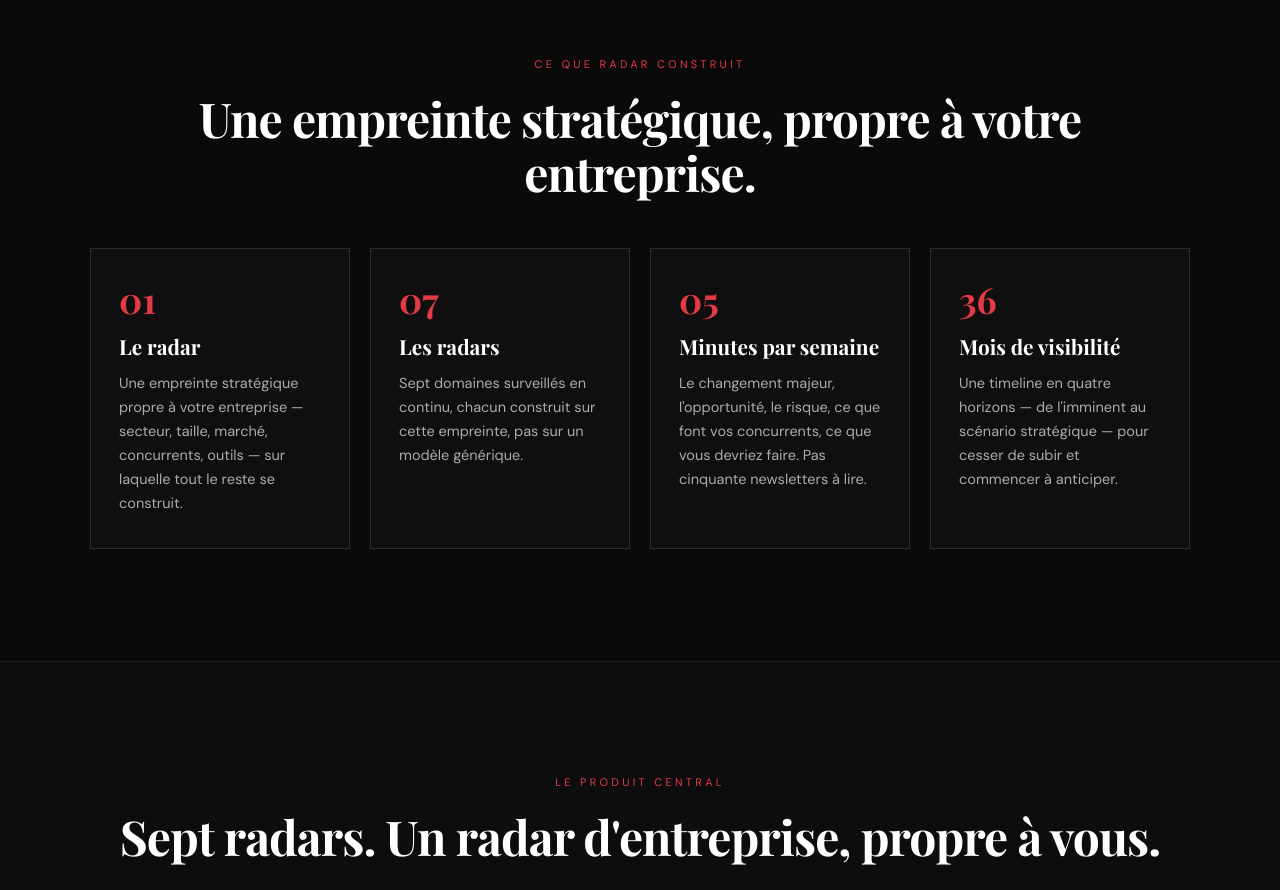
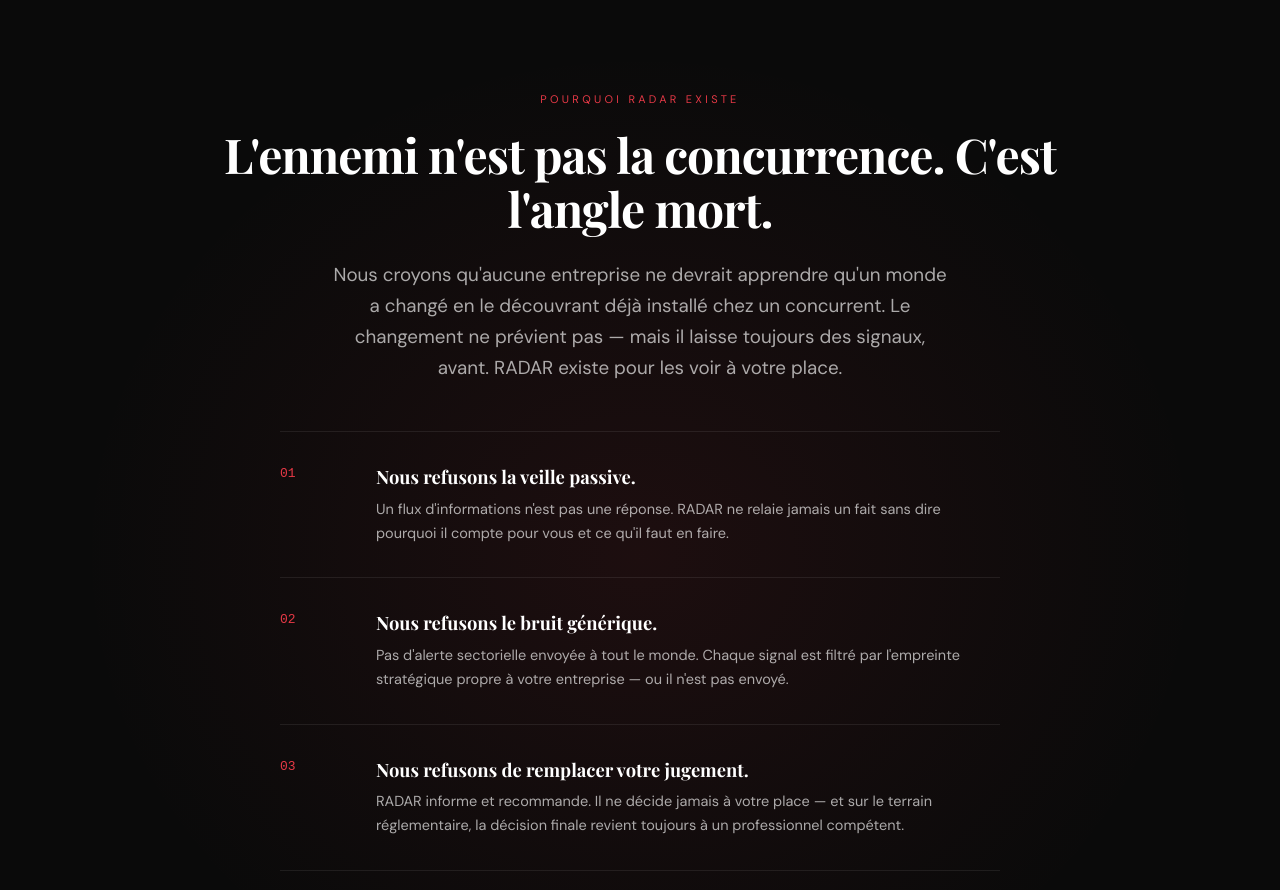
Before and after one commit to hamzaaoudin-commits/RADAR, a Next.js app: page / in a window 1280 px wide. Shown: the part 1860-2750 px from the top of the page. Built offline with nearby package versions, Linux system fonts and the light colour scheme; a web font is replaced by a local one.

Commit message:
Add files via upload

```diff
--- a/app/page.tsx
+++ b/app/page.tsx
@@ -1,6 +1,7 @@
 import { NavBar } from "@/components/navbar"
 import { HeroSection } from "@/components/hero-section"
 import { ProblemSection } from "@/components/problem-section"
+import { ManifestoSection } from "@/components/manifesto-section"
 import { ContentsSection } from "@/components/contents-section"
 import { SevenRadars } from "@/components/seven-radars"
 import { PipelineGrid } from "@/components/pipeline-grid"
@@ -19,6 +20,7 @@ export default function Home() {
       <NavBar />
       <HeroSection />
       <ProblemSection />
+      <ManifestoSection />
       <ContentsSection />
       <SevenRadars />
       <PipelineGrid />
--- a/components/footer.tsx
+++ b/components/footer.tsx
@@ -39,7 +39,7 @@ export function Footer() {
               <span className="text-gradient">RADAR</span>.
             </Link>
             <p className="mb-5 max-w-[240px] text-[13px] leading-relaxed text-chalk-55">
-              L&apos;intelligence qui empêche votre entreprise de devenir obsolète. Détectez les changements, comprenez leur impact, agissez avant les autres.
+              L&apos;intelligence qui empêche votre entreprise de devenir obsolète. Notre seul ennemi : l&apos;angle mort.
             </p>
             <div className="text-[11px] uppercase tracking-[0.1em] text-chalk-40">Paris · France</div>
           </div>
--- a/components/hero-section.tsx
+++ b/components/hero-section.tsx
@@ -13,8 +13,12 @@ export function HeroSection() {
           <span className="text-gradient">Détectez.</span>
         </h1>
 
-        <p className="lede mx-auto mb-9 max-w-[640px]">
+        <p className="lede mx-auto mb-4 max-w-[640px]">
           RADAR surveille en continu l&apos;IA, la réglementation, vos concurrents et votre marché — et transforme cette masse d&apos;informations en une seule question résolue chaque semaine : qu&apos;est-ce qui a changé, et que devez-vous faire maintenant.
+        </p>
+
+        <p className="mx-auto mb-9 max-w-[640px] font-sans text-[13px] uppercase tracking-[0.14em] text-brand/80">
+          Notre seul ennemi : l&apos;angle mort.
         </p>
 
         <div className="flex flex-wrap justify-center gap-3.5">
--- /dev/null
+++ b/components/manifesto-section.tsx
@@ -0,0 +1,54 @@
+const REFUSALS = [
+  {
+    title: "Nous refusons la veille passive.",
+    body: "Un flux d'informations n'est pas une réponse. RADAR ne relaie jamais un fait sans dire pourquoi il compte pour vous et ce qu'il faut en faire.",
+  },
+  {
+    title: "Nous refusons le bruit générique.",
+    body: "Pas d'alerte sectorielle envoyée à tout le monde. Chaque signal est filtré par l'empreinte stratégique propre à votre entreprise — ou il n'est pas envoyé.",
+  },
+  {
+    title: "Nous refusons de remplacer votre jugement.",
+    body: "RADAR informe et recommande. Il ne décide jamais à votre place — et sur le terrain réglementaire, la décision finale revient toujours à un professionnel compétent.",
+  },
+  {
+    title: "Nous refusons l'angle mort.",
+    body: "Une entreprise ne devrait jamais découvrir une révolution une fois qu'elle est déjà devenue son problème. C'est la seule raison d'être de RADAR.",
+  },
+]
+
+export function ManifestoSection() {
+  return (
+    <section id="manifeste" className="section relative overflow-hidden bg-ink">
+      <div className="glow-center" aria-hidden />
+      <div className="shell-md relative">
+        <div className="mb-12 text-center">
+          <div className="kicker mb-5">Pourquoi RADAR existe</div>
+          <h2 className="h-section mb-6">
+            L&apos;ennemi n&apos;est pas la concurrence. C&apos;est l&apos;angle mort.
+          </h2>
+          <p className="lede mx-auto max-w-[620px]">
+            Nous croyons qu&apos;aucune entreprise ne devrait apprendre qu&apos;un monde a changé
+            en le découvrant déjà installé chez un concurrent. Le changement ne prévient pas —
+            mais il laisse toujours des signaux, avant. RADAR existe pour les voir à votre place.
+          </p>
+        </div>
+
+        <div className="mx-auto max-w-[720px]">
+          {REFUSALS.map((r, i) => (
+            <div
+              key={r.title}
+              className="grid gap-4 border-b border-white/[0.08] py-8 first:border-t sm:grid-cols-[64px_minmax(0,1fr)] sm:gap-8"
+            >
+              <div className="font-mono text-[13px] text-brand">{String(i + 1).padStart(2, "0")}</div>
+              <div>
+                <h3 className="mb-2 font-serif text-[1.15rem] font-bold leading-snug text-white">{r.title}</h3>
+                <p className="m-0 body-sm">{r.body}</p>
+              </div>
+            </div>
+          ))}
+        </div>
+      </div>
+    </section>
+  )
+}
--- a/components/navbar.tsx
+++ b/components/navbar.tsx
@@ -4,6 +4,7 @@ import { useState, useEffect } from "react"
 import Link from "next/link"
 
 const NAV_LINKS = [
+  { label: "Manifeste", href: "/#manifeste" },
   { label: "Produit", href: "/#produit" },
   { label: "Les 7 radars", href: "/#radars" },
   { label: "Tarifs", href: "/pricing" },
```
Also changed, not shown: 1 other file (tests, documents, lock files or other folders).
